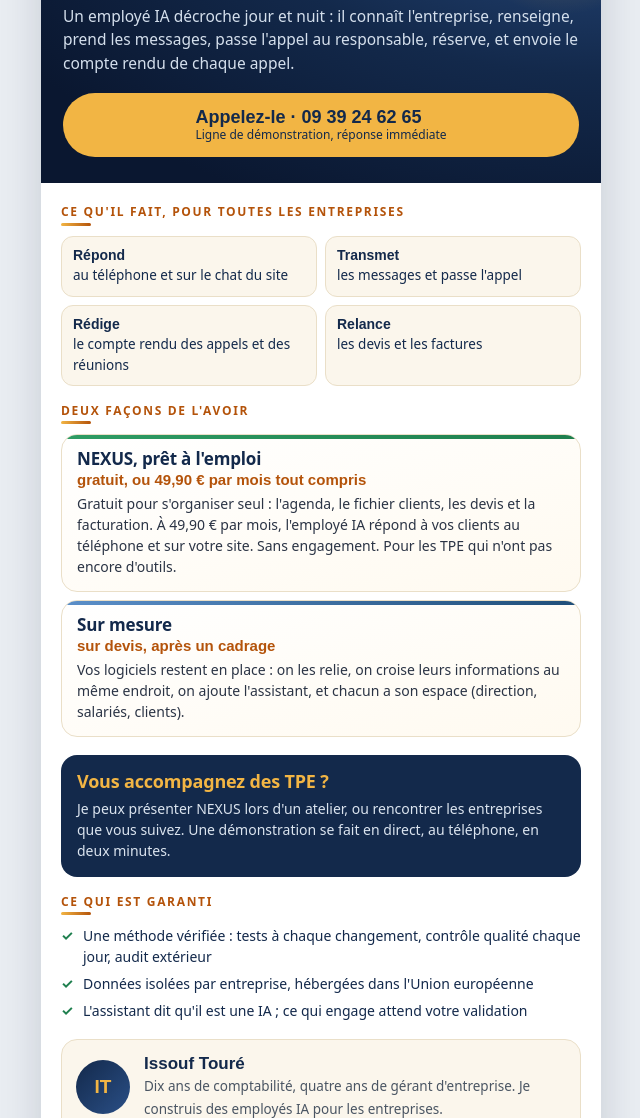
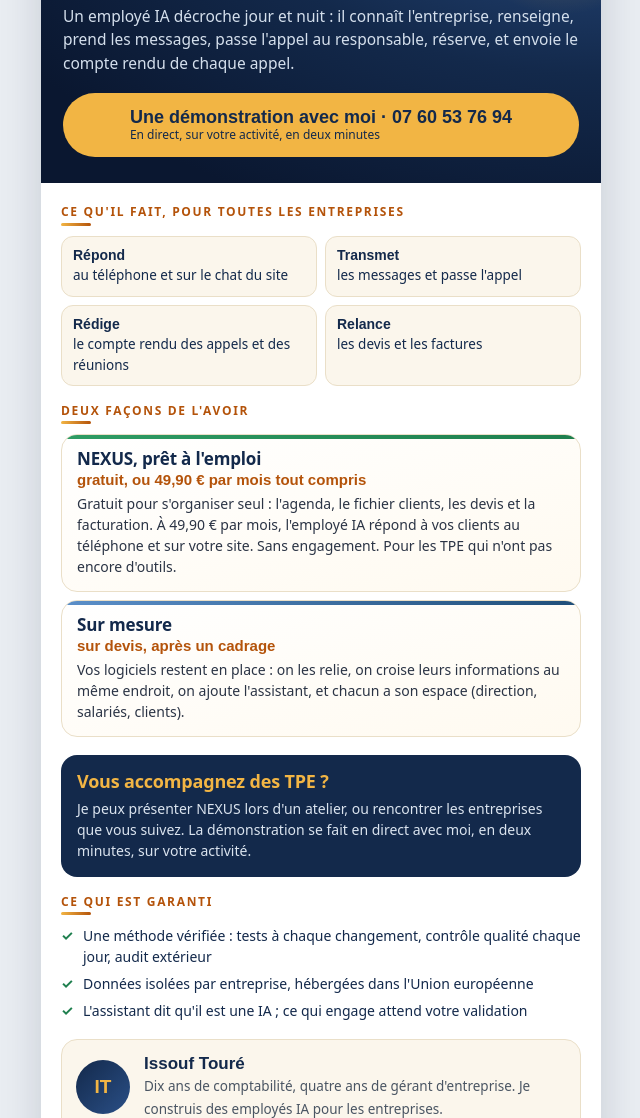
Before and after one commit to issouftoure58-design/flyer-nexus, a plain HTML site: page index.html in a window 1280 px wide. Shown: the part 135-1253 px from the top of the page, without its empty margins (319-959 px from the left). Drawn offline with Linux system fonts and the light colour scheme.

Commit message:
Plus de numéro de démo en libre accès : la démonstration se fait en direct avec Issouf (fiche contact et PDF compris)

```diff
--- a/index.html
+++ b/index.html
@@ -71,7 +71,7 @@
     <div class="marque">NEXUS · Issouf Touré</div>
     <h1>Vos appels ne sont plus jamais <span>perdus.</span></h1>
     <p>Un employé IA décroche jour et nuit : il connaît l'entreprise, renseigne, prend les messages, passe l'appel au responsable, réserve, et envoie le compte rendu de chaque appel.</p>
-    <a class="appel" href="tel:+33939246265"><span>Appelez-le · 09 39 24 62 65<small>Ligne de démonstration, réponse immédiate</small></span></a>
+    <a class="appel" href="tel:+33760537694"><span>Une démonstration avec moi · 07 60 53 76 94<small>En direct, sur votre activité, en deux minutes</small></span></a>
   </header>
 
   <div class="corps">
@@ -93,7 +93,7 @@
 
     <section class="conseil">
       <h3>Vous accompagnez des TPE ?</h3>
-      <p>Je peux présenter NEXUS lors d'un atelier, ou rencontrer les entreprises que vous suivez. Une démonstration se fait en direct, au téléphone, en deux minutes.</p>
+      <p>Je peux présenter NEXUS lors d'un atelier, ou rencontrer les entreprises que vous suivez. La démonstration se fait en direct avec moi, en deux minutes, sur votre activité.</p>
     </section>
 
     <section>
```
Also changed, not shown: 2 other files.
